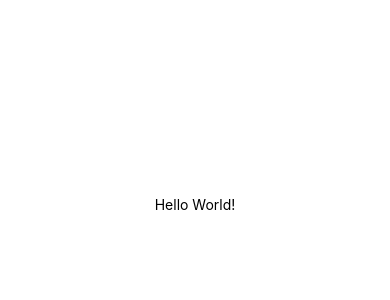
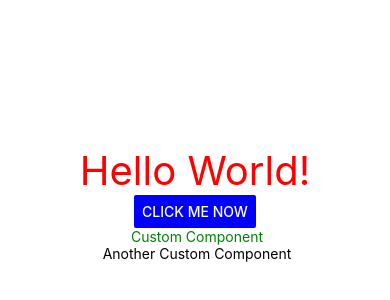
Before and after one commit to PrajjwolShrestha/ClassApp-Practice, a React Native app: screen / in a window 390 px wide. Shown: the part 218-518 px from the top of the page. Built offline with nearby package versions, Linux system fonts and the light colour scheme.

Commit message:
Added textbox custom components

```diff
--- a/App.js
+++ b/App.js
@@ -1,12 +1,17 @@
 import { StatusBar } from 'expo-status-bar';
 import React from 'react';
-import { StyleSheet, Text, View } from 'react-native';
+import { StyleSheet, Text, View,Button, Alert } from 'react-native';
+//custom component
+import {TextBox} from './components/TextBox';
 
 export default function App() {
   return (
     <View style={styles.container}>
-      <Text>Hello World!</Text>
+      <Text style={styles.greeting}>Hello World!</Text>
+      <Button title="Click Me Now" color="blue"  onPress={()=> Alert.alert('You just pressed a button')}></Button>
       <StatusBar style="auto" />
+      <TextBox color="green" size="24" text="Custom Component"/>
+      <TextBox color="black" size="18" text="Another Custom Component"/>
     </View>
   );
 }
@@ -18,4 +23,9 @@
     alignItems: 'center',
     justifyContent: 'center',
   },
+  greeting:{
+    color:'red',
+    fontSize:40
+
+  }
 });
--- /dev/null
+++ b/components/TextBox.js
@@ -0,0 +1,11 @@
+import {View,Text} from 'react-native';
+import  React from 'react';
+
+
+export const TextBox = (props) => {
+    return (
+        <View>
+            <Text style={{color:props.color, fontSize: props.size}}> {props.text}</Text>
+        </View>
+    )
+}
```
